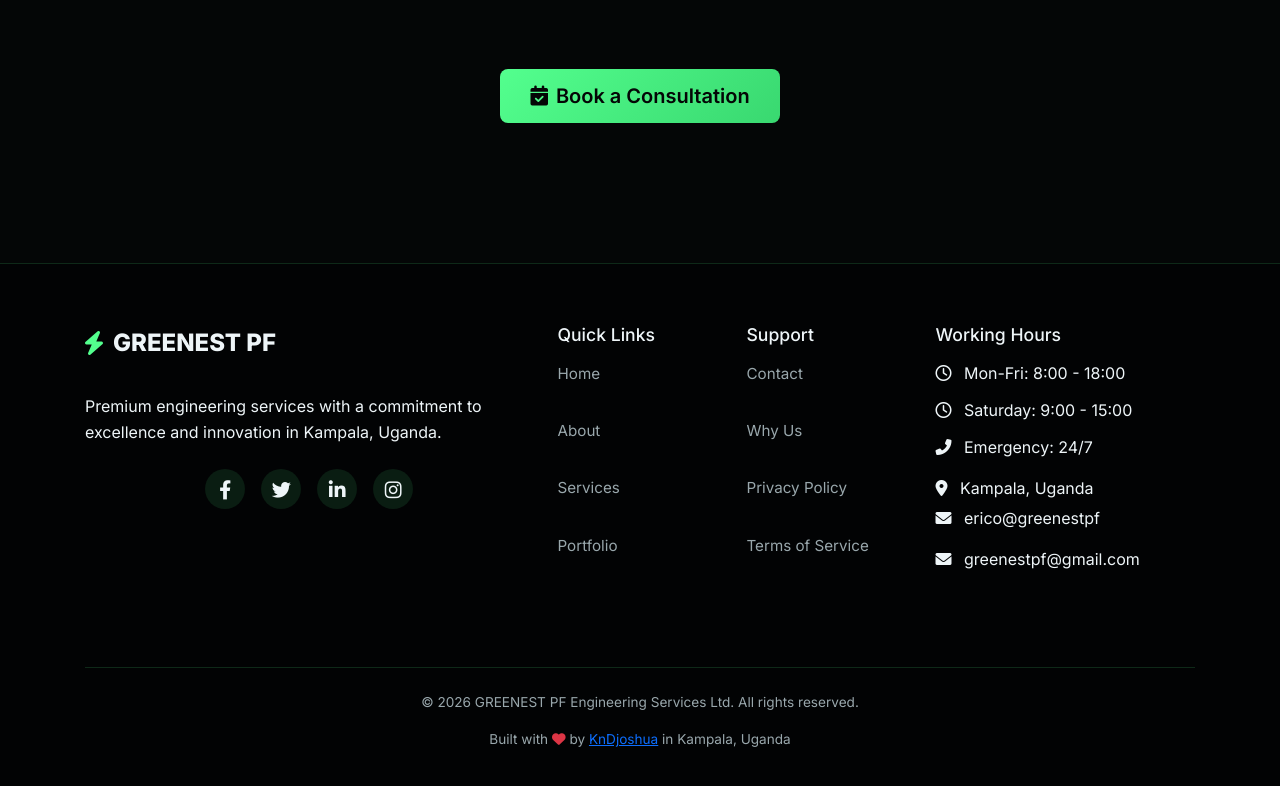
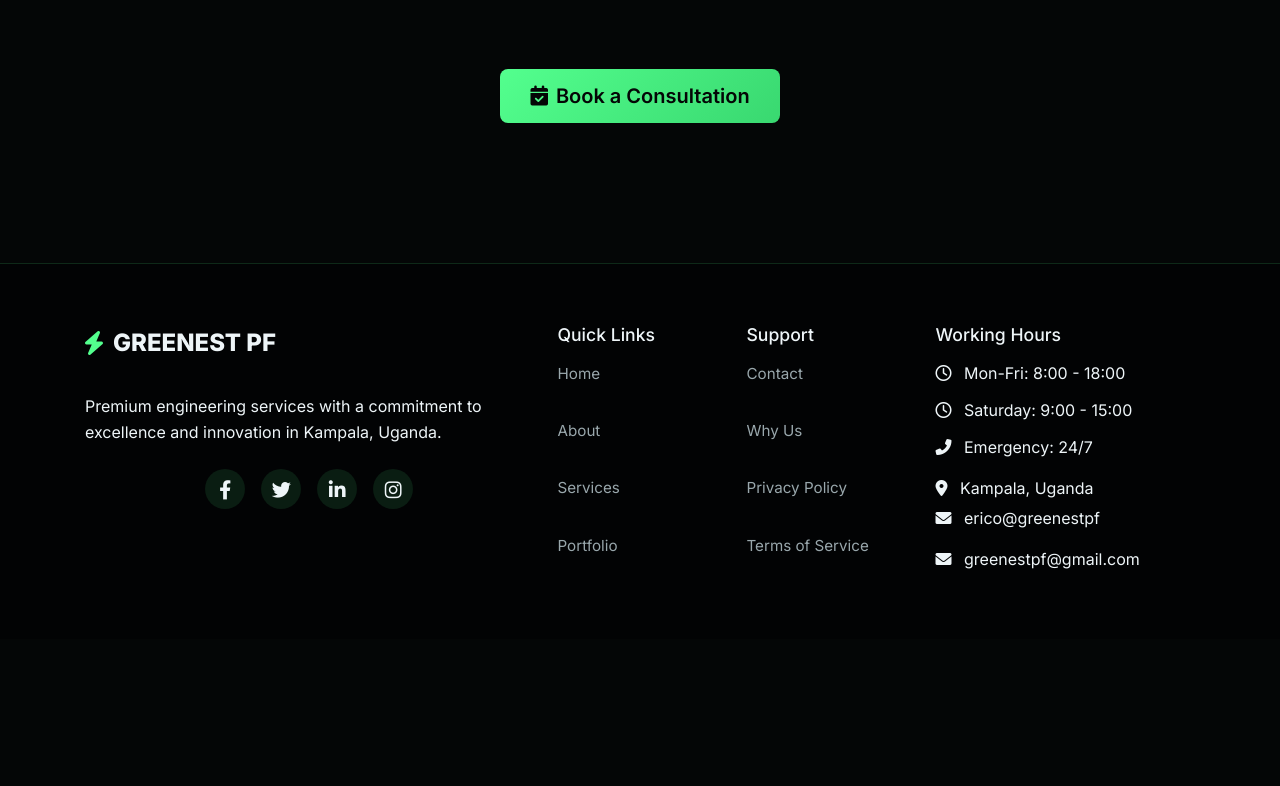
Before and after one commit to KnDjoshua/greenestpf-website_creation_project, a plain HTML site: page portfolio.html in a window 1280 px wide. Shown: the part 1656-2442 px from the top of the page. After the commit the page ends 2295 px from the top, so only its background shows below. Drawn offline with nearby package versions, Linux system fonts and the light colour scheme.

Commit message:
Update portfolio.html

```diff
--- a/portfolio.html
+++ b/portfolio.html
@@ -458,13 +458,13 @@
                     </div>
                 </div>
             </div>
-            <div class="footer-bottom text-center mt-5 pt-4">
+            <!-- <div class="footer-bottom text-center mt-5 pt-4">
                 <p>&copy; 2026 GREENEST PF Engineering Services Ltd. All rights reserved.</p>
                 <p class="mt-2">Built with <i class="fas fa-heart text-danger"></i> by <a
                         href="https://kndjoshua.github.io/KnD/" target="_blank" rel="noopener noreferrer">KnDjoshua</a>
                     in Kampala, Uganda</p>
             </div>
-        </div>
+        </div> -->
     </footer>
 
     <!-- WhatsApp Float Button -->
```
